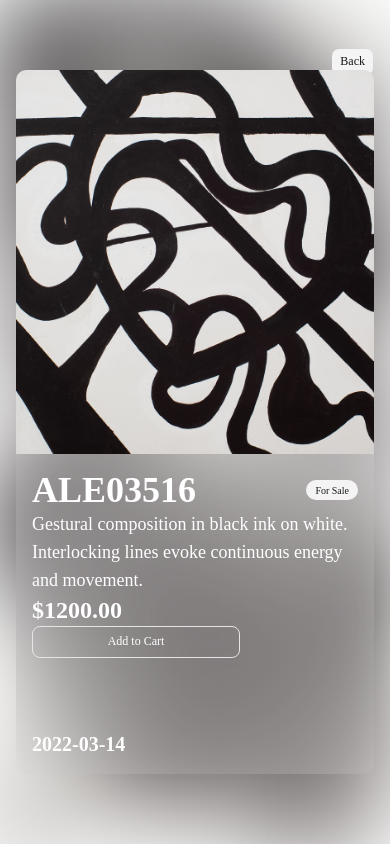
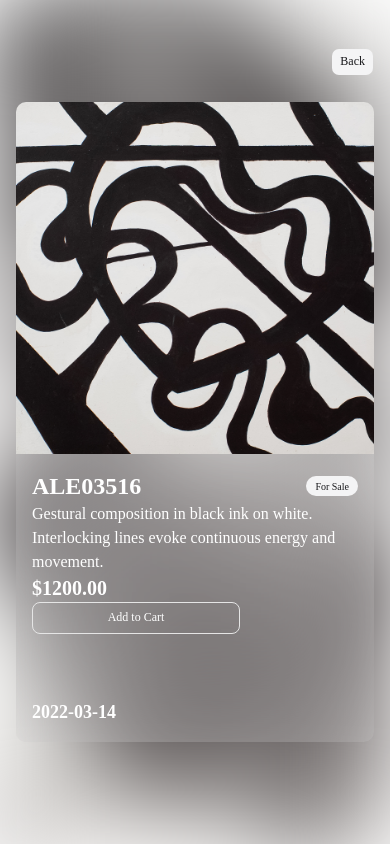
Before and after one commit to TioElvis/painting-ecommerce-demo, a Next.js app: page /painting/1 in a window 390 px wide. Built offline with nearby package versions, Linux system fonts and the light colour scheme.

Commit message:
Change text font size values for responsive

```diff
--- a/src/app/painting/[id]/components/below-1024-info-painting.tsx
+++ b/src/app/painting/[id]/components/below-1024-info-painting.tsx
@@ -34,7 +34,7 @@ export function Below1024InfoPainting({ painting }: Props) {
   return (
     <div className="w-full h-full flex items-center justify-center py-4 md:py-8 lg:py-12">
       <section className="w-full md:w-lg h-full flex flex-col items-center justify-center">
-        <div className="w-full h-96">
+        <div className="w-full h-88 md:h-96">
           {/* eslint-disable-next-line @next/next/no-img-element */}
           <img
             id="card-image"
@@ -43,22 +43,26 @@ export function Below1024InfoPainting({ painting }: Props) {
             className="w-full h-full rounded-t-lg"
           />
         </div>
-        <div className="h-80 text-white bg-background/20 backdrop-blur-3xl rounded-b-lg p-4 flex flex-col justify-between">
+        <div className="h-72 md:h-80 text-white bg-background/20 backdrop-blur-3xl rounded-b-lg p-4 flex flex-col justify-between">
           <div>
             <div className="flex items-center justify-between">
-              <h2 className="text-4xl font-bold">{painting.title}</h2>
+              <h2 className="text-2xl md:text-4xl font-bold">
+                {painting.title}
+              </h2>
               <Badge variant="secondary">
                 {painting.forSale ? "For Sale" : "Not For Sale"}
               </Badge>
             </div>
-            <p className="text-lg">{painting.description}</p>
-            <p className="text-2xl font-bold">${painting.price.toFixed(2)}</p>
+            <p className="md:text-lg">{painting.description}</p>
+            <p className="text-xl md:text-2xl font-bold">
+              ${painting.price.toFixed(2)}
+            </p>
             <Button size="lg" variant="outline" className="cursor-pointer w-52">
               Add to Cart
             </Button>
           </div>
           <div className="flex items-center justify-between">
-            <h2 className="text-xl font-bold">{painting.date}</h2>
+            <h2 className="text-lg md:text-xl font-bold">{painting.date}</h2>
           </div>
         </div>
       </section>
```
